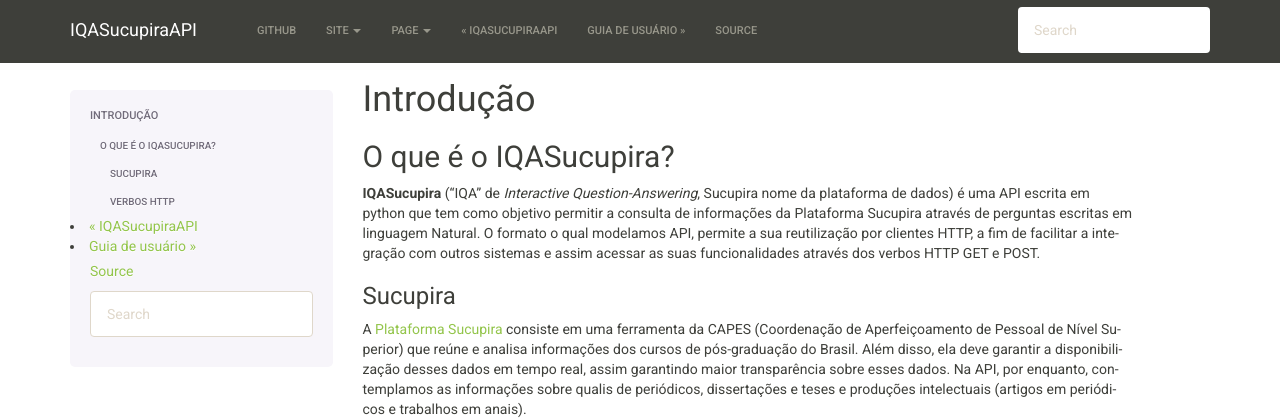
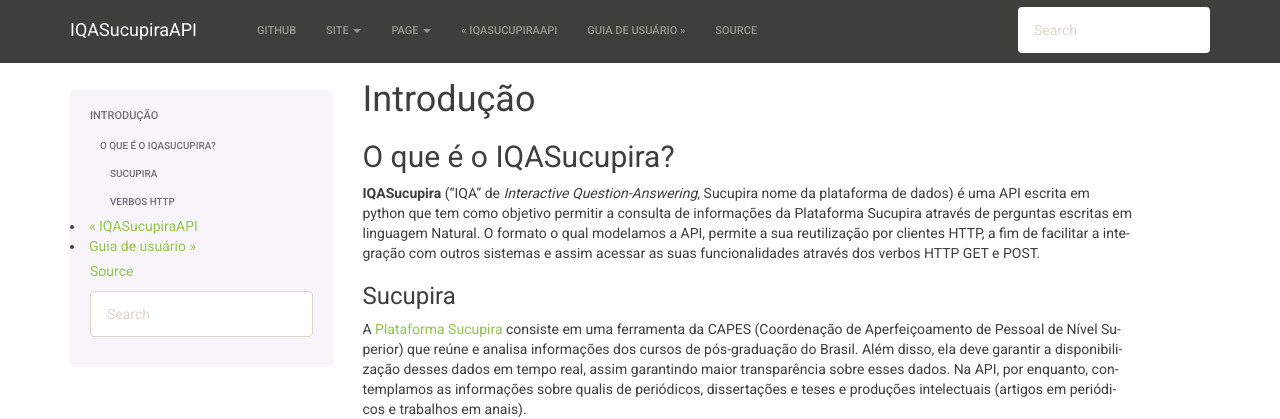
Before and after one commit to IQABots/IQASucupiraAPI, a Sphinx documentation site: the page built from docs/source/intro.rst, in a window 1280 px wide and 987 px high. Shown: the top 419 px of the window. Built offline with Sphinx 7.4.7, drawn with Linux system fonts in a browser that asks for light colours.

Commit message:
pfp rev1

```diff
--- a/docs/source/intro.rst
+++ b/docs/source/intro.rst
@@ -7,7 +7,7 @@
 
 **IQASucupira** ("IQA" de *Interactive Question-Answering*, Sucupira nome da plataforma de dados) é
 uma API escrita em python que tem como objetivo permitir a consulta de informações da Plataforma
-Sucupira através de perguntas escritas em linguagem Natural. O formato o qual modelamos API, permite
+Sucupira através de perguntas escritas em linguagem Natural. O formato o qual modelamos a API, permite
 a sua reutilização por clientes HTTP, a fim de facilitar a integração com outros sistemas e assim
 acessar as suas funcionalidades através dos verbos HTTP GET e POST.
 
```
Also changed, not shown: requirements.txt (+175 -4 lines).
